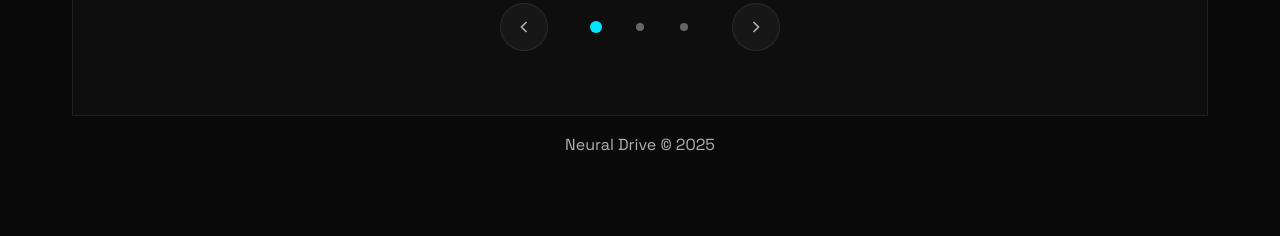
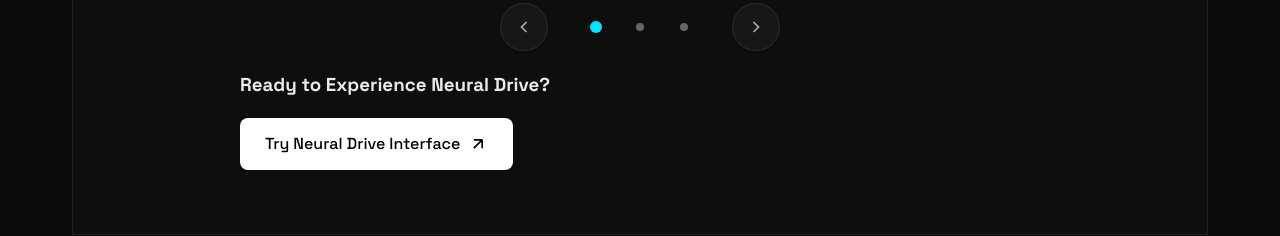
Before and after one commit to NeoDiuZ/neural-drive-site, a Next.js app: page / in a window 1280 px wide. Shown: the part 5915-6151 px from the top of the page. Before the commit the page ends 6097 px from the top, so only its background shows below. Built offline with nearby package versions, Linux system fonts and the light colour scheme.

Commit message:
Added the interface itself

```diff
--- a/app/components/VideoCarousel.js
+++ b/app/components/VideoCarousel.js
@@ -113,6 +113,50 @@ const VideoCarousel = () => {
         </button>
       </div>
 
+      {/* Try Interface Section */}
+      <div className="try-interface-section">
+        <div className="try-interface-content">
+          <h3 className="try-interface-title">Ready to Experience Neural Drive?</h3>
+          <a
+            href="neural-drive-interface.vercel.app"
+            target="_blank"
+            rel="noopener noreferrer"
+            className="try-interface-button"
+            style={{
+              display: 'inline-flex',
+              alignItems: 'center',
+              gap: '8px',
+              padding: '12px 24px',
+              backgroundColor: '#ffffff',
+              color: '#000000',
+              textDecoration: 'none',
+              borderRadius: '8px',
+              border: '1px solid rgba(255, 255, 255, 0.2)',
+              fontWeight: '500',
+              fontSize: '16px',
+              transition: 'all 0.2s ease',
+              backdropFilter: 'blur(10px)',
+              boxShadow: '0 4px 12px rgba(0, 0, 0, 0.1)',
+            }}
+            onMouseEnter={(e) => {
+              e.target.style.backgroundColor = '#f8f9fa';
+              e.target.style.transform = 'translateY(-2px)';
+              e.target.style.boxShadow = '0 6px 20px rgba(0, 0, 0, 0.15)';
+            }}
+            onMouseLeave={(e) => {
+              e.target.style.backgroundColor = '#ffffff';
+              e.target.style.transform = 'translateY(0)';
+              e.target.style.boxShadow = '0 4px 12px rgba(0, 0, 0, 0.1)';
+            }}
+          >
+            <span>Try Neural Drive Interface</span>
+            <svg width="20" height="20" viewBox="0 0 24 24" fill="none" stroke="currentColor" strokeWidth="2">
+              <path d="M7 17L17 7M17 7H7M17 7V17"/>
+            </svg>
+          </a>
+        </div>
+      </div>
+
       {/* Thumbnail Strip (Optional - uncomment if you want thumbnails) */}
       {/*
       <div className="video-thumbnails">
```
